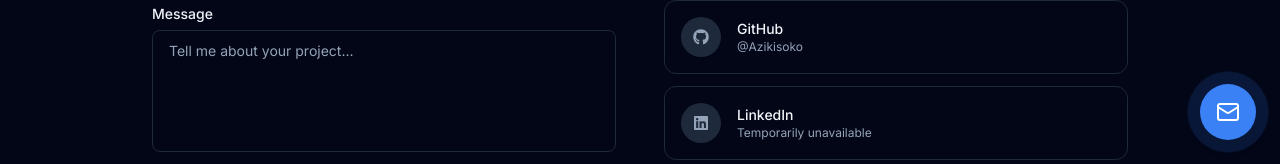
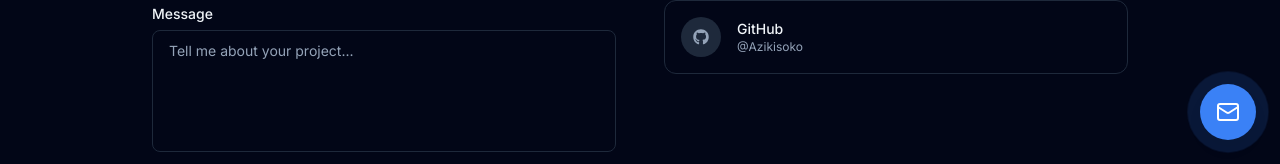
Before and after one commit to azikisoko/Rayi-Fortune, a Next.js app in the folder rayi-fortune/: page /Contact in a window 1280 px wide. Shown: the part 636-800 px from the top of the page. Built offline with nearby package versions, Linux system fonts and the light colour scheme; no server answers.

Commit message:
Disabled Linked in button temporarily

```diff
--- a/rayi-fortune/src/app/Contact/_Components/SocialLinks.tsx
+++ b/rayi-fortune/src/app/Contact/_Components/SocialLinks.tsx
@@ -51,7 +51,7 @@ export default function SocialLinks() {
         </div>
       </a>
 
-      <LinkedInLink className="w-full flex items-center gap-4 rounded-xl border border-border p-4 hover:border-primary/40 hover:bg-muted/30 transition-colors group text-left">
+      {/* <LinkedInLink className="w-full flex items-center gap-4 rounded-xl border border-border p-4 hover:border-primary/40 hover:bg-muted/30 transition-colors group text-left">
         <span className="flex items-center justify-center w-10 h-10 rounded-full bg-muted text-muted-foreground group-hover:text-primary transition-colors shrink-0">
           <FaLinkedin className="w-4 h-4" />
         </span>
@@ -59,7 +59,7 @@ export default function SocialLinks() {
           <p className="text-sm font-medium text-foreground">LinkedIn</p>
           <p className="text-xs text-muted-foreground">Temporarily unavailable</p>
         </div>
-      </LinkedInLink>
+      </LinkedInLink> */}
     </div>
   );
 }
```
